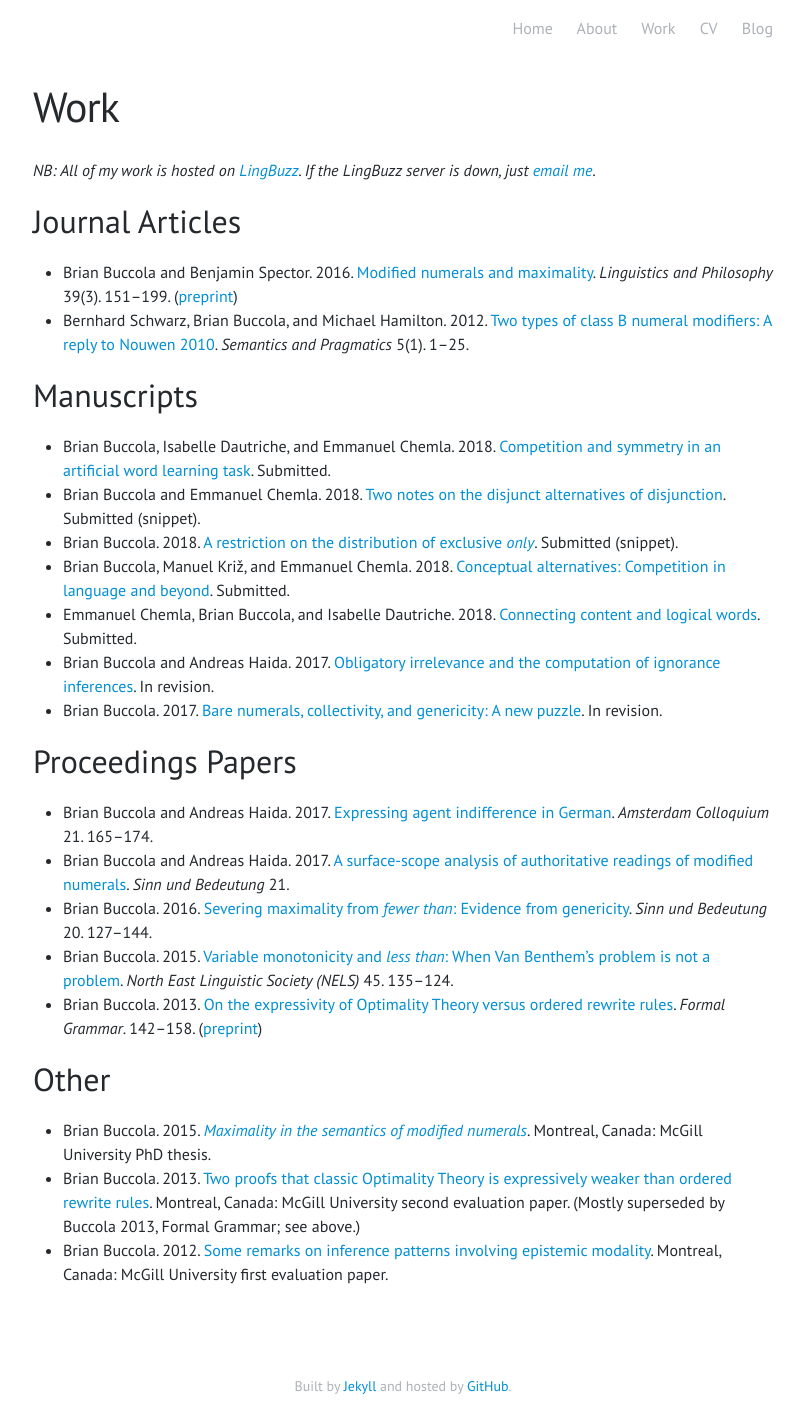
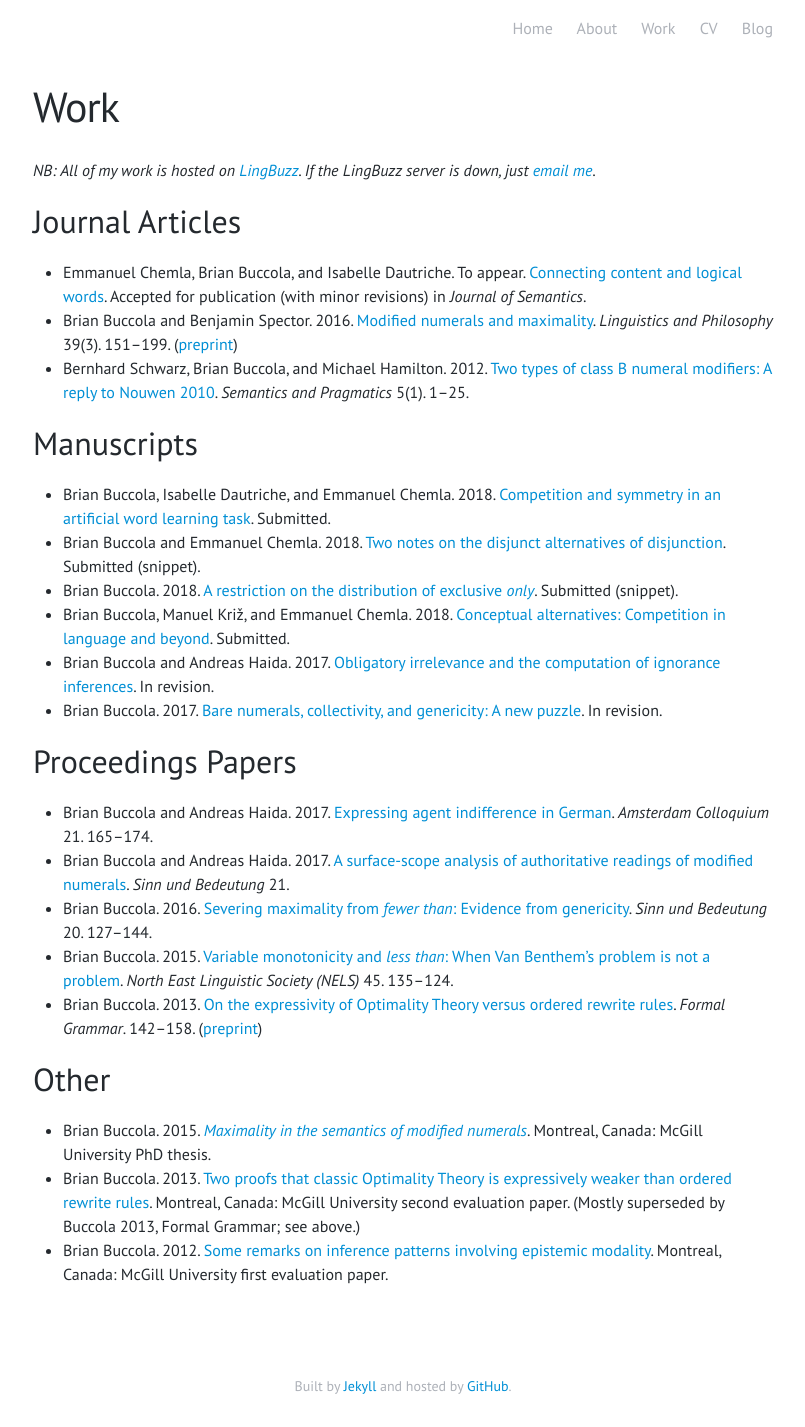
Before and after one commit to brianbuccola/brianbuccola.github.io, a Jekyll site: the page built from work.md, in a window 1280 px wide. Shown: the whole page, without its empty margins (237-1042 px from the left). Built offline with Jekyll 4.4.1, drawn with Linux system fonts in a browser that asks for light colours; some web fonts are replaced.

Commit message:
Update status of connectedness paper

```diff
--- a/work.md
+++ b/work.md
@@ -12,9 +12,11 @@ redirect_from: /research.html
 
 ## Journal Articles
 
+- Emmanuel Chemla, Brian Buccola, and Isabelle Dautriche. To appear. [Connecting content and logical words][connecting-sa]. Accepted for publication (with minor revisions) in *Journal of Semantics*.
 - Brian Buccola and Benjamin Spector. 2016. [Modified numerals and maximality][mod-num-max-doi]. *Linguistics and Philosophy* 39(3). 151--199. ([preprint][mod-num-max-lb])
 - Bernhard Schwarz, Brian Buccola, and Michael Hamilton. 2012. [Two types of class B numeral modifiers: A reply to Nouwen 2010][reply-to-nouwen-sp]. *Semantics and Pragmatics* 5(1). 1--25.
 
+[connecting-sa]: http://semanticsarchive.net/Archive/WVhYzUwM/Chemla-Buccola-Dautriche-ConnectWords.pdf
 [mod-num-max-doi]: http://dx.doi.org/10.1007/s10988-016-9187-2
 [mod-num-max-lb]: http://ling.auf.net/lingbuzz/002528/current.pdf
 [reply-to-nouwen-sp]: http://semprag.org/article/download/sp.5.1/pdf
@@ -25,7 +27,6 @@ redirect_from: /research.html
 - Brian Buccola and Emmanuel Chemla. 2018. [Two notes on the disjunct alternatives of disjunction][or-snippet]. Submitted (snippet).
 - Brian Buccola. 2018. [A restriction on the distribution of exclusive *only*][only-snippet]. Submitted (snippet).
 - Brian Buccola, Manuel Križ, and Emmanuel Chemla. 2018. [Conceptual alternatives: Competition in language and beyond][concepts-lb]. Submitted.
-- Emmanuel Chemla, Brian Buccola, and Isabelle Dautriche. 2018. [Connecting content and logical words][connecting-sa]. Submitted.
 - Brian Buccola and Andreas Haida. 2017. [Obligatory irrelevance and the computation of ignorance inferences][oblig-irrel-lb]. In revision.
 - Brian Buccola. 2017. [Bare numerals, collectivity, and genericity: A new puzzle][bare-num-lb]. In revision.
 
```
Also changed, not shown: other parts of work.md (+0 -1 lines).
